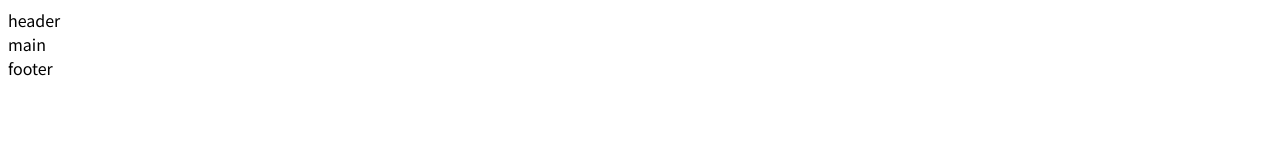
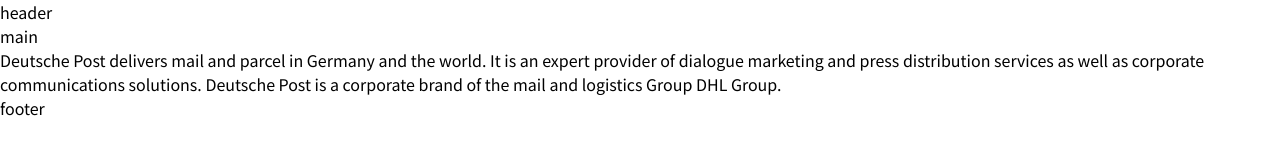
Before and after one commit to SignorPao/html-css-js-13, a plain HTML site: page index.html in a window 1280 px wide. Drawn offline with Linux system fonts and the light colour scheme.

Commit message:
css files was prepared

```diff
--- a/assets/css/reset.css
+++ b/assets/css/reset.css
@@ -0,0 +1,92 @@
+/*
+==============================
+  RESET STYLES
+==============================
+*/
+*,
+*::before,
+*::after {
+  box-sizing: border-box;
+}
+
+* {
+  margin: 0;
+  padding: 0;
+  font: inherit;
+}
+
+::-moz-selection {
+  background-color: #b3d4fc;
+  color: #000000;
+  text-shadow: none;
+}
+
+::selection {
+  background-color: #b3d4fc;
+  color: #000000;
+  text-shadow: none;
+}
+
+html {
+  font-size: 62.5%;
+  scroll-behavior: smooth;
+  height: 100%;
+}
+
+html,
+body {
+  min-height: 100%;
+}
+
+ul,
+ol {
+  list-style: none;
+}
+
+a {
+  color: inherit;
+  display: inline-block;
+  text-decoration: none;
+}
+
+svg {
+  display: inline-block;
+  max-width: 100%;
+}
+
+img,
+picture,
+video,
+canvas {
+  display: block;
+  max-width: 100%;
+}
+
+button {
+  cursor: pointer;
+  border-radius: 0;
+  border: none;
+  background-color: transparent;
+}
+
+input,
+textarea,
+select {
+  color: inherit;
+  letter-spacing: inherit;
+}
+
+p,
+h1,
+h2,
+h3,
+h4,
+h5,
+h6 {
+  overflow-wrap: break-word;
+}
+
+body {
+  -webkit-font-smoothing: antialiased;
+  text-rendering: optimizeSpeed;
+}
--- a/assets/css/style.css
+++ b/assets/css/style.css
@@ -1,3 +1,68 @@
+@import url(/assets/css/reset.css);
+
+/*
+==============================
+  VARIABLES
+==============================
+*/
+:root {
+  /* Colors */
+  --white: #ffffff;
+  --black: #000000;
+  --soft-black: #191919;
+  --gray: #f2f2f2;
+  --primary: #ffcc00;
+  /* Fonts & Typography */
+  --font: "Noto Sans JP", "Verdana", sans-serif;
+  --font-size-default: 1.6rem;
+  --font-weight-default: 400;
+  --line-height-default: 1.5;
+  /* Length values */
+  --max-width: 1140px;
+  --indent-default: 16px;
+  /* Other values */
+  --transition: 300ms ease-in-out;
+}
+
+/*
+==============================
+  BASE
+==============================
+*/
 body {
-  font-family: "Noto Sans JP", sans-serif;
+  font-family: var(--font);
+  color: var(--black);
+  font-size: var(--font-size-default);
+  font-weight: var(--font-weight-default);
+  line-height: var(--line-height-default);
 }
+
+/*
+==============================
+  REUSABLE CLASSES
+==============================
+*/
+
+/*
+==============================
+  HEADER
+==============================
+*/
+
+/*
+==============================
+  MAIN
+==============================
+*/
+
+/*
+==============================
+FOOTER
+==============================
+*/
+
+/*
+==============================
+  MEDIA QUERIES
+==============================
+*/
--- a/index.html
+++ b/index.html
@@ -45,10 +45,14 @@
   <body>
     <header>header</header>
 
-    <main>main</main>
+    <main>
+      <p>main</p>
+      <p>Deutsche Post delivers mail and parcel in Germany and the world. It is an expert provider of dialogue marketing and press distribution services as well as corporate communications solutions. Deutsche Post is a corporate brand of the mail and logistics Group DHL Group.</p>
+    </main>
 
     <footer>footer</footer>
 
+    <!-- JS Scripts -->
     <script async src="/assets/js/main.js"></script>
     <noscript>
       <p>Your browser does not support JavaScript!</p>
```
